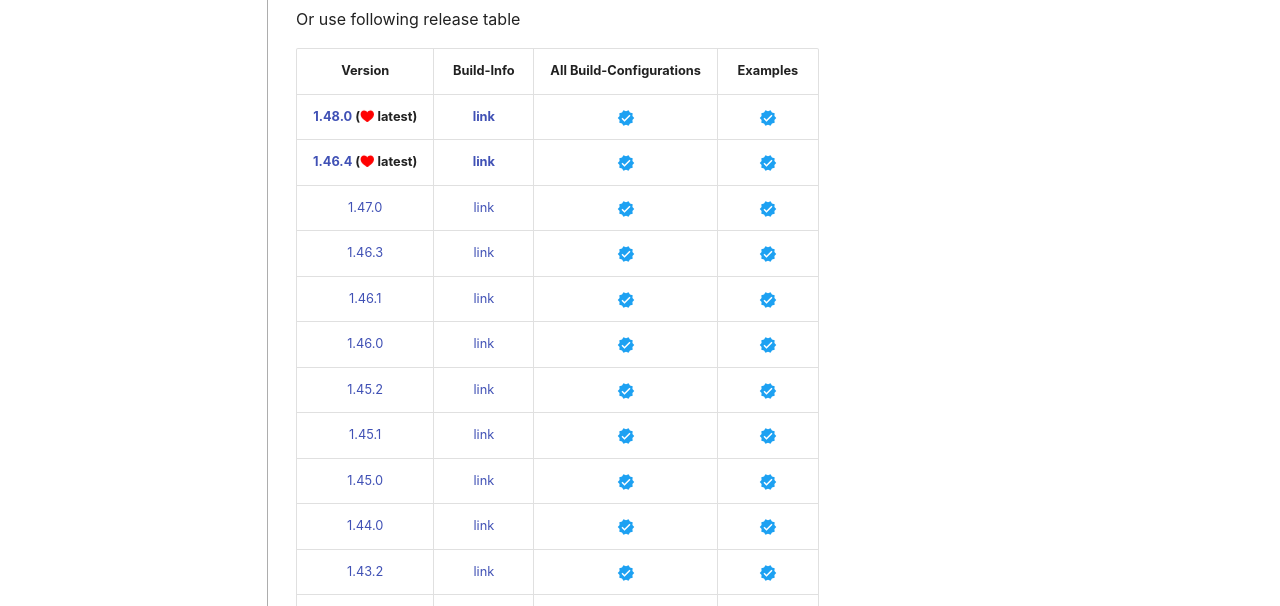
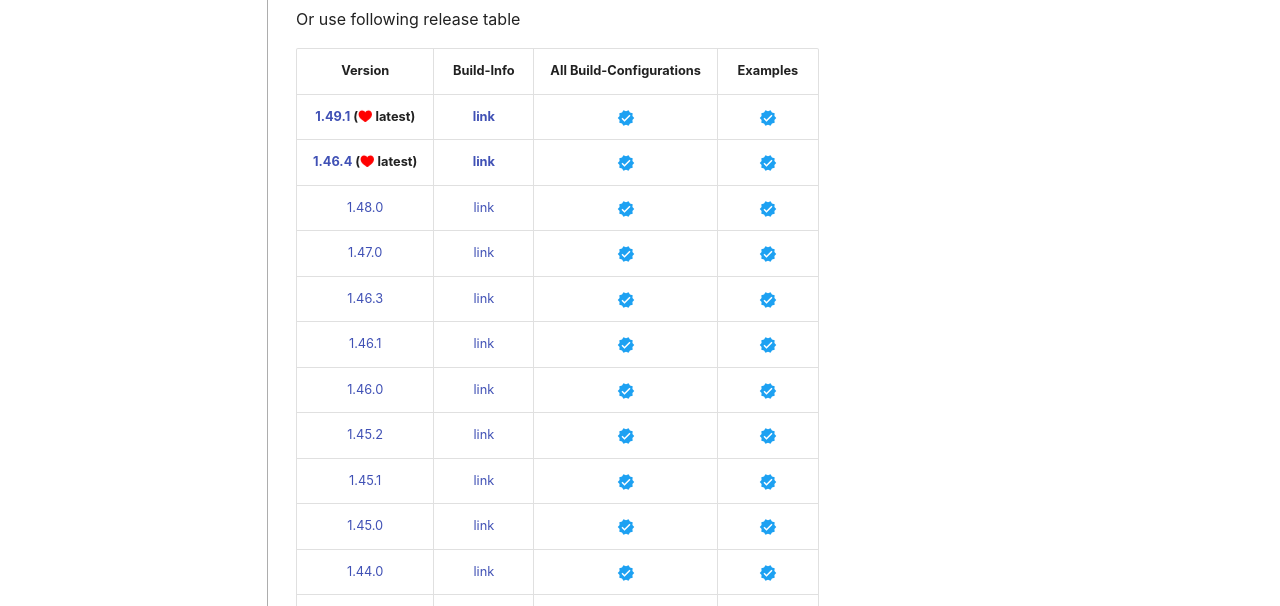
Before and after one commit to thommyho/Cpp-gRPC-Windows-PreBuilts, an MkDocs documentation site: the page built from docs/steps.md, in a window 1280 px wide and 900 px high. Shown: the part 294-900 px from the top of the window. Built offline with MkDocs 1.6.1 and Material for MkDocs 9.7.7, drawn with Linux system fonts in a browser that asks for light colours; emoji names are drawn with the system emoji font; some web fonts are replaced; comment, search, counter and statistics services are not loaded.

Commit message:
Version bump v1.49.1

```diff
--- a/docs/steps.md
+++ b/docs/steps.md
@@ -9,8 +9,9 @@
 
 |                                                         Version                                                         |                                 Build-Info                                 |        All Build-Configurations         |                Examples                 |
 |:-----------------------------------------------------------------------------------------------------------------------:|:--------------------------------------------------------------------------:|:---------------------------------------:|:---------------------------------------:|
-| **[1.48.0](https://github.com/thommyho/gRPC_windows/releases/tag/v1.48.0) (:octicons-heart-fill-24:{ .heart } latest)** | **[link](https://github.com/thommyho/gRPC_windows_prebuilt/tree/v1.48.0)** | :material-check-decagram:{ .tick-blue } | :material-check-decagram:{ .tick-blue } |
+| **[1.49.1](https://github.com/thommyho/gRPC_windows/releases/tag/v1.49.1) (:octicons-heart-fill-24:{ .heart } latest)** | **[link](https://github.com/thommyho/gRPC_windows_prebuilt/tree/v1.49.1)** | :material-check-decagram:{ .tick-blue } | :material-check-decagram:{ .tick-blue } |
 | **[1.46.4](https://github.com/thommyho/gRPC_windows/releases/tag/v1.46.4) (:octicons-heart-fill-24:{ .heart } latest)** | **[link](https://github.com/thommyho/gRPC_windows_prebuilt/tree/v1.46.4)** | :material-check-decagram:{ .tick-blue } | :material-check-decagram:{ .tick-blue } |
+|                         [1.48.0](https://github.com/thommyho/gRPC_windows/releases/tag/v1.48.0)                         |   [link](https://github.com/thommyho/gRPC_windows_prebuilt/tree/v1.48.0)   | :material-check-decagram:{ .tick-blue } | :material-check-decagram:{ .tick-blue } |
 |                         [1.47.0](https://github.com/thommyho/gRPC_windows/releases/tag/v1.47.0)                         |   [link](https://github.com/thommyho/gRPC_windows_prebuilt/tree/v1.47.0)   | :material-check-decagram:{ .tick-blue } | :material-check-decagram:{ .tick-blue } |
 |                         [1.46.3](https://github.com/thommyho/gRPC_windows/releases/tag/v1.46.3)                         |   [link](https://github.com/thommyho/gRPC_windows_prebuilt/tree/v1.46.3)   | :material-check-decagram:{ .tick-blue } | :material-check-decagram:{ .tick-blue } |
 |                         [1.46.1](https://github.com/thommyho/gRPC_windows/releases/tag/v1.46.1)                         |   [link](https://github.com/thommyho/gRPC_windows_prebuilt/tree/v1.46.1)   | :material-check-decagram:{ .tick-blue } | :material-check-decagram:{ .tick-blue } |
```
